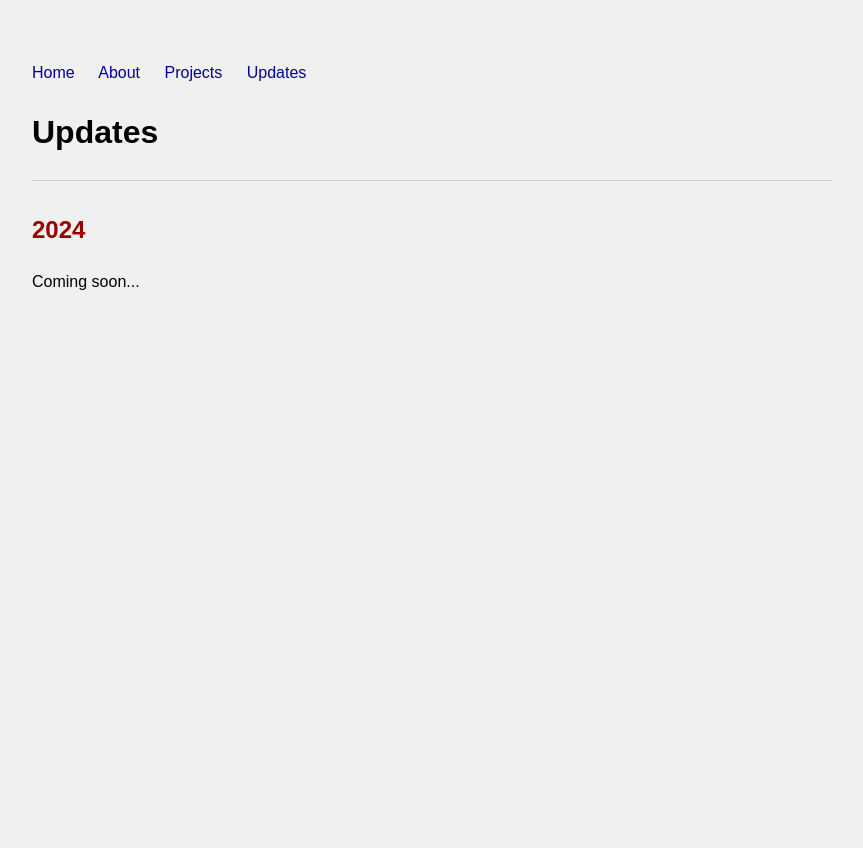
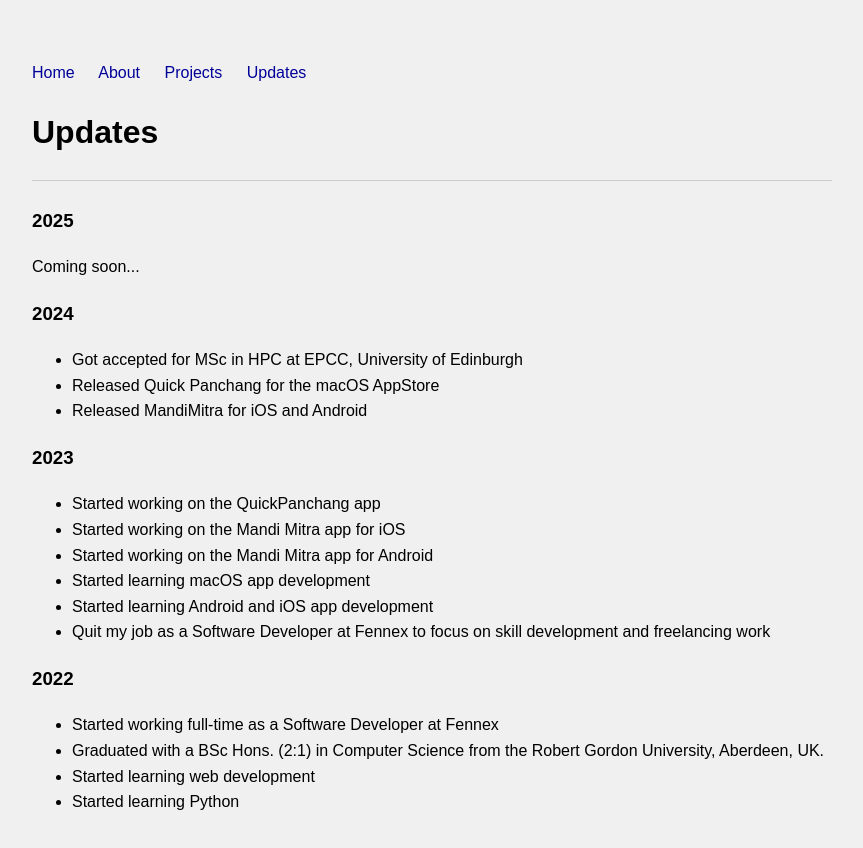
Before and after one commit to amartyadav/personal_blog, a plain HTML site: page updates.html in a window 1280 px wide. Shown: the whole page, without its empty margins (208-1071 px from the left). Before the commit the page ends 800 px from the top, so only its background shows below. Drawn offline with Linux system fonts and the light colour scheme.

Commit message:
update(updates.html): add detailed updates for 2022, 2023, and 2024 milestones

```diff
--- a/updates.html
+++ b/updates.html
@@ -62,7 +62,30 @@
         <hr>
 
         <div class="section">
-            <h2>2024</h2>
+            <h3>2025</h3>
             <p>Coming soon...</p>
+            <h3>2024</h3>
+            <ul>
+                <li>Got accepted for MSc in HPC at EPCC, University of Edinburgh</li>
+                <li>Released Quick Panchang for the macOS AppStore</li>
+                <li>Released MandiMitra for iOS and Android</li>
+            </ul>
+            <h3>2023</h3>
+            <ul>
+                <li>Started working on the QuickPanchang app</li>
+                <li>Started working on the Mandi Mitra app for iOS</li>
+                <li>Started working on the Mandi Mitra app for Android</li>
+                <li>Started learning macOS app development</li>
+                <li>Started learning Android and iOS app development</li>
+                <li>Quit my job as a Software Developer at Fennex to focus on skill development and freelancing work</li>
+            </ul>
+            <h3>2022</h3>
+            <ul>
+                <li>Started working full-time as a Software Developer at Fennex</li>
+                <li>Graduated with a BSc Hons. (2:1) in Computer Science from the Robert Gordon University, Aberdeen, UK.</li>
+                <li>Started learning web development</li>
+                <li>Started learning Python</li>
+            </ul>
+
         </div>
         </body>
```
